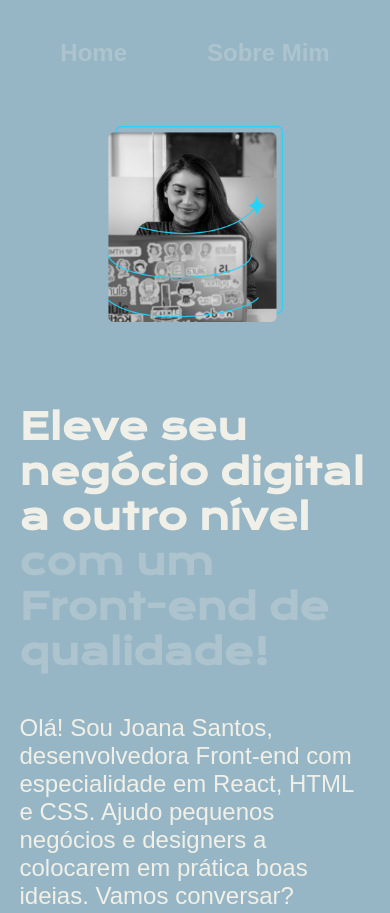
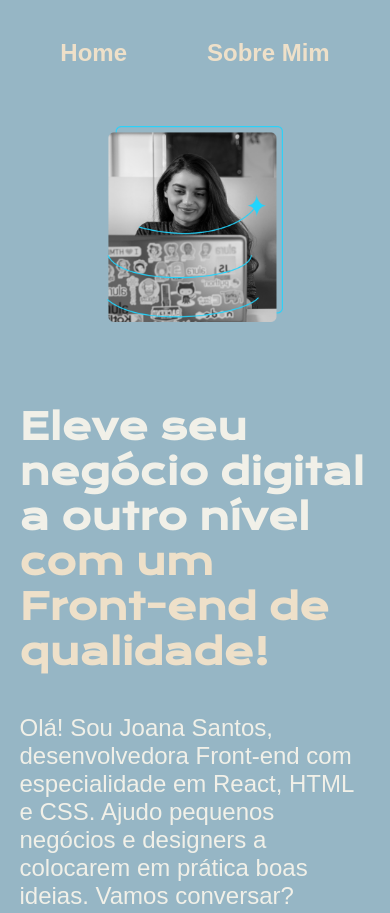
Before and after one commit to YgorMendes11/apresentacao, a plain HTML site: page index.html in a window 390 px wide. Shown: the top 913 px of the page. Drawn offline with nearby package versions, Linux system fonts and the light colour scheme.

Commit message:
Update style.css

```diff
--- a/style/style.css
+++ b/style/style.css
@@ -120,7 +120,7 @@ body {
     :root{
     --cor-principal: #96B6C5;
     --cor-secundaria: #F1F0E8;
-    --cor-terciaria: #ADC4CE;
+    --cor-terciaria: #EEE0C9;
     --cor-quartenaria: #272727;
 
     .cabecalho{
```
